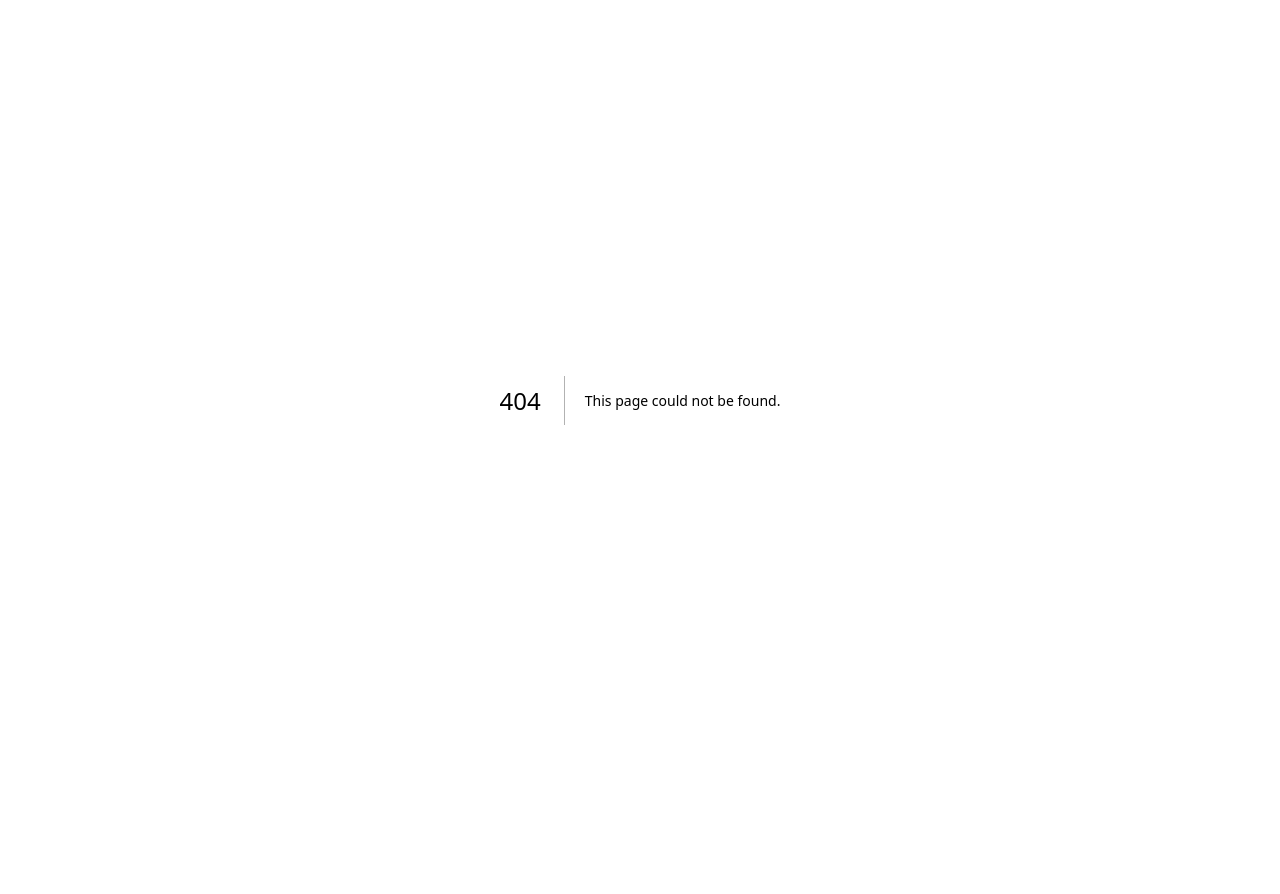
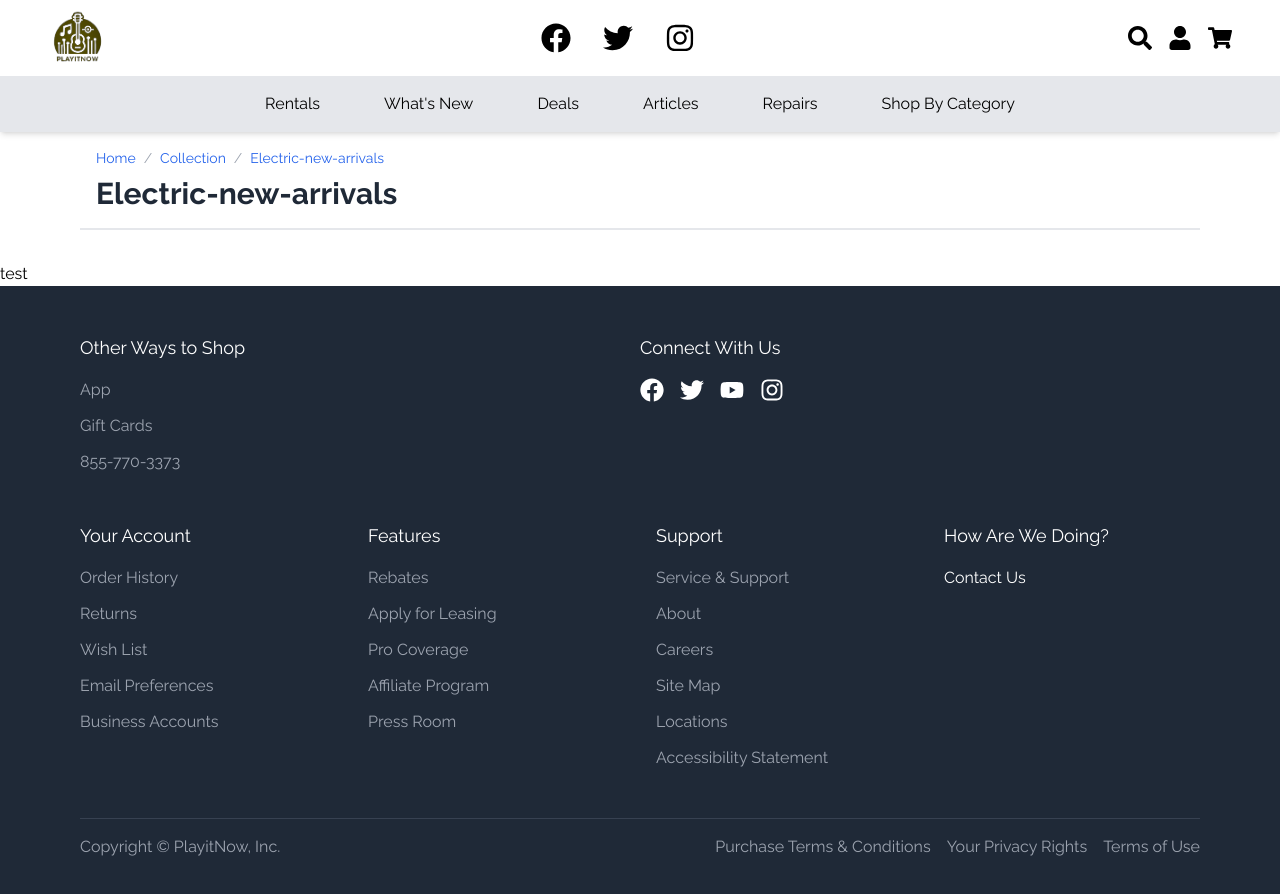
Before and after one commit to ryanf27/playitnow, a Next.js app: page /Collection/electric-new-arrivals in a window 1280 px wide. Before the commit this address had no page. Shown: the top 894 px of the page. Before the commit the page ends 800 px from the top, so only its background shows below. Built offline with nearby package versions, Linux system fonts and the light colour scheme.

Commit message:
update breadcrumb component

```diff
--- /dev/null
+++ b/src/app/[category]/[item]/page.tsx
@@ -0,0 +1,7 @@
+export default function CatchAllPage({
+  params,
+}: {
+  params: { category: string; item?: string[] };
+}) {
+  return <>test</>;
+}
--- a/src/app/[category]/layout.tsx
+++ b/src/app/[category]/layout.tsx
@@ -1,7 +1,19 @@
+import React from "react";
+import Footer from "@/components/Footer";
+import Header from "@/components/Header";
+import Breadcrumb from "@/components/Breadcrumb";
+
 export default function CategoryLayout({
   children,
-}: Readonly<{
+}: {
   children: React.ReactNode;
-}>) {
-  return <>{children}</>;
+}) {
+  return (
+    <div>
+      <Header />
+      <Breadcrumb />
+      {children}
+      <Footer />
+    </div>
+  );
 }
--- a/src/app/[category]/page.tsx
+++ b/src/app/[category]/page.tsx
@@ -1,10 +1,6 @@
 "use client";
 
 import React, { useState } from "react";
-import Breadcrumb from "@/components/Breadcrumb";
-import Footer from "@/components/Footer";
-import Header from "@/components/Header";
-import Newsletter from "@/components/Newsletter";
 import ProductList from "@/components/ProductList";
 import Sidebar from "@/components/Sidebar";
 import { products } from "@/data/product";
@@ -46,8 +42,6 @@ const Page = ({ params }: { params: { category: string } }) => {
 
   return (
     <>
-      <Header />
-      <Breadcrumb selectedCategory={category} />
       <div className="flex mb-10">
         <Sidebar
           filters={filters}
@@ -56,8 +50,6 @@ const Page = ({ params }: { params: { category: string } }) => {
         />
         <ProductList products={filteredProducts} />
       </div>
-      <Newsletter />
-      <Footer />
     </>
   );
 };
--- a/src/components/Breadcrumb.tsx
+++ b/src/components/Breadcrumb.tsx
@@ -1,7 +1,30 @@
+"use client";
+
+import React from "react";
 import Link from "next/link";
-import { BreadcrumbProps } from "@/types";
+import { usePathname } from "next/navigation";
 
-const Breadcrumb: React.FC<BreadcrumbProps> = ({ selectedCategory }) => {
+const Breadcrumb: React.FC = () => {
+  const pathname = usePathname();
+
+  const generateBreadcrumbs = () => {
+    const pathParts = pathname.split("/").filter(Boolean);
+    let fullPath = "";
+    const breadcrumbs = [
+      { label: "Home", link: "/" },
+      ...pathParts.map((part) => {
+        fullPath += `/${part}`;
+        return {
+          label: part.charAt(0).toUpperCase() + part.slice(1),
+          link: fullPath,
+        };
+      }),
+    ];
+    return breadcrumbs;
+  };
+
+  const breadcrumbs = generateBreadcrumbs();
+
   return (
     <div className="py-4 border-b-2 mb-8 mx-20">
       <div className="container mx-auto px-4">
@@ -10,17 +33,27 @@ const Breadcrumb: React.FC<BreadcrumbProps> = ({ selectedCategory }) => {
           className="hidden lg:flex text-sm text-gray-500"
         >
           <ol className="flex list-none">
+            {breadcrumbs.map((breadcrumb, index) => (
+              <React.Fragment key={index}>
                 <li className="breadcrumb-item">
-              <Link href="/" className="text-blue-600 hover:text-blue-800">
-                Home
+                  {breadcrumb.link ? (
+                    <Link
+                      href={breadcrumb.link}
+                      className="text-blue-600 hover:text-blue-800"
+                    >
+                      {breadcrumb.label}
                     </Link>
+                  ) : (
+                    <span aria-current="page" className="text-gray-500">
+                      {breadcrumb.label}
+                    </span>
+                  )}
                 </li>
+                {index < breadcrumbs.length - 1 && (
                   <li className="mx-2 text-gray-400">/</li>
-            <li className="breadcrumb-item">
-              <span aria-current="page" className="text-gray-500">
-                {selectedCategory}
-              </span>
-            </li>
+                )}
+              </React.Fragment>
+            ))}
           </ol>
         </nav>
         <nav aria-label="Breadcrumb" className="lg:hidden">
@@ -32,9 +65,11 @@ const Breadcrumb: React.FC<BreadcrumbProps> = ({ selectedCategory }) => {
             </li>
           </ol>
         </nav>
+        {breadcrumbs.length > 0 && (
           <h1 className="mt-2 text-3xl text-gray-800 font-bold">
-          {selectedCategory}
+            {breadcrumbs[breadcrumbs.length - 1].label}
           </h1>
+        )}
       </div>
     </div>
   );
--- a/src/types/index.ts
+++ b/src/types/index.ts
@@ -43,3 +43,8 @@ export interface SidebarProps {
   selectedFilters: { [key: string]: string[] };
   onFilterChange: (category: string, filter: string) => void;
 }
+
+export interface BreadcrumbContextType {
+  breadcrumb: string;
+  setBreadcrumb: (breadcrumb: string) => void;
+}
```
Lines whose indentation alone changed are shown as unchanged.
